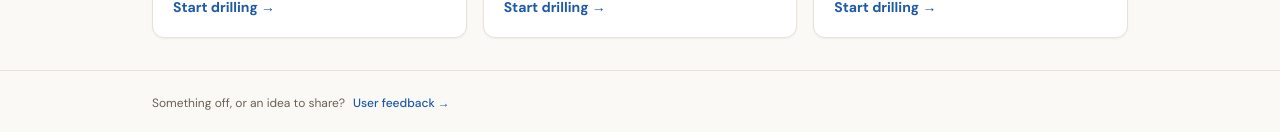
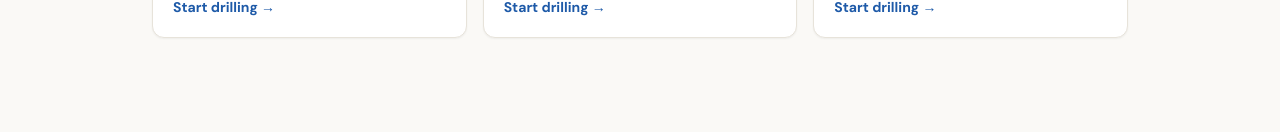
Before and after one commit to jasjeevsingh/constructive, a Next.js app: page / in a window 1280 px wide. Shown: the part 1261-1393 px from the top of the page. After the commit the page ends 1331 px from the top, so only its background shows below. Built offline with nearby package versions, Linux system fonts and the light colour scheme; no server answers.

Commit message:
feat: replace the outbound feedback link with the in-app panel

```diff
--- a/components/ui/app-shell.tsx
+++ b/components/ui/app-shell.tsx
@@ -1,9 +1,7 @@
 import type { ReactNode } from "react";
+import { FeedbackPanel } from "@/components/feedback/FeedbackPanel";
 
 export function AppShell({ children }: { children: ReactNode }) {
-  // Inlined at build time — must stay a full static expression.
-  const feedbackUrl = process.env.NEXT_PUBLIC_FEEDBACK_URL;
-
   return (
     <div className="min-h-[100dvh]">
       <header className="sticky top-0 z-10 border-b border-border bg-background/80 backdrop-blur">
@@ -12,21 +10,7 @@ export function AppShell({ children }: { children: ReactNode }) {
         </div>
       </header>
       <main className="mx-auto max-w-5xl px-4 py-8 sm:px-6">{children}</main>
-      {feedbackUrl && (
-        <footer className="border-t border-border">
-          <div className="mx-auto flex max-w-5xl flex-wrap items-center gap-x-2 gap-y-1 px-4 py-6 text-xs text-muted-foreground sm:px-6">
-            <span>Something off, or an idea to share?</span>
-            <a
-              href={feedbackUrl}
-              target="_blank"
-              rel="noopener noreferrer"
-              className="inline-flex items-center gap-1.5 font-medium text-primary"
-            >
-              User feedback →
-            </a>
-          </div>
-        </footer>
-      )}
+      <FeedbackPanel />
     </div>
   );
 }
```
Also changed, not shown: 2 other files (tests, documents, lock files or other folders).
